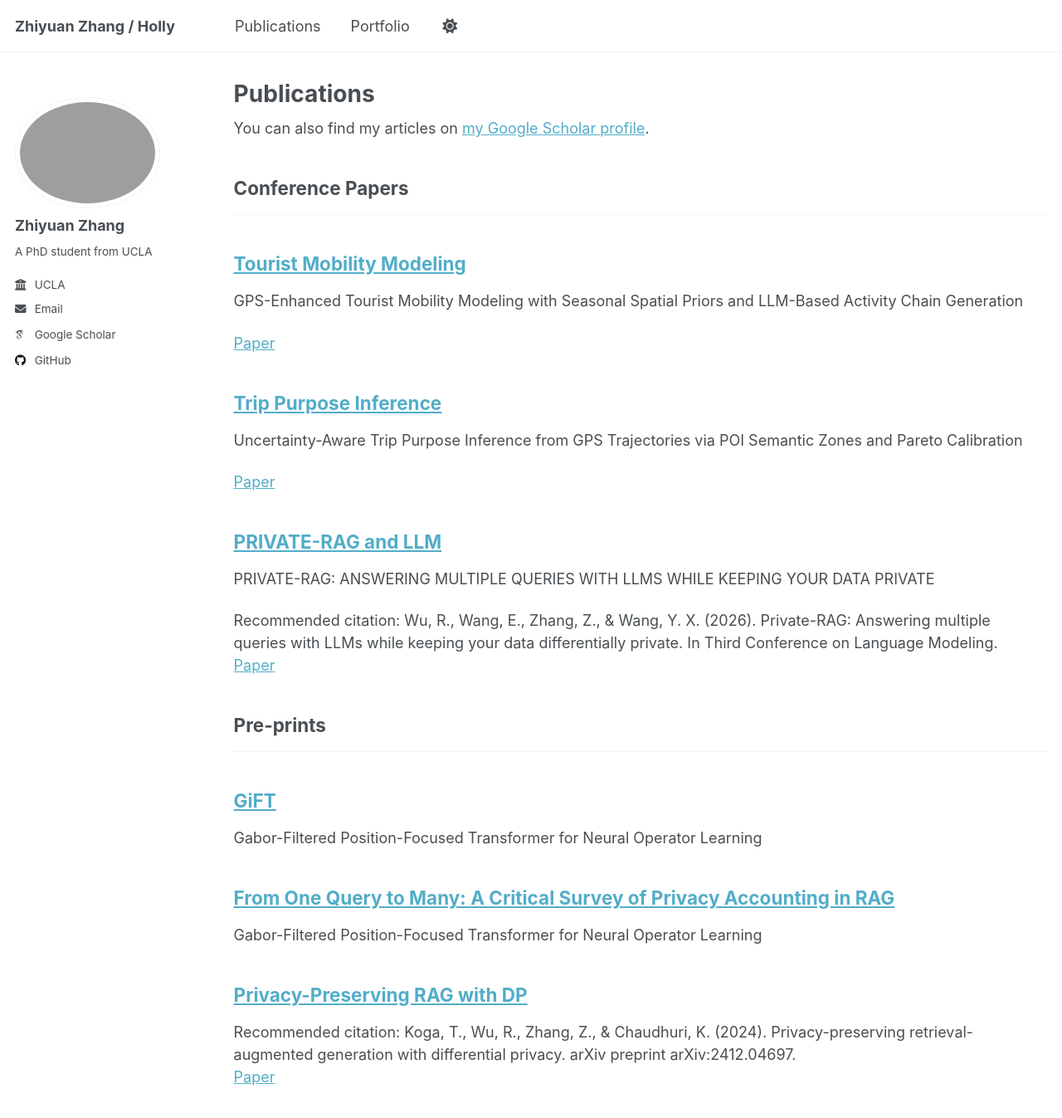
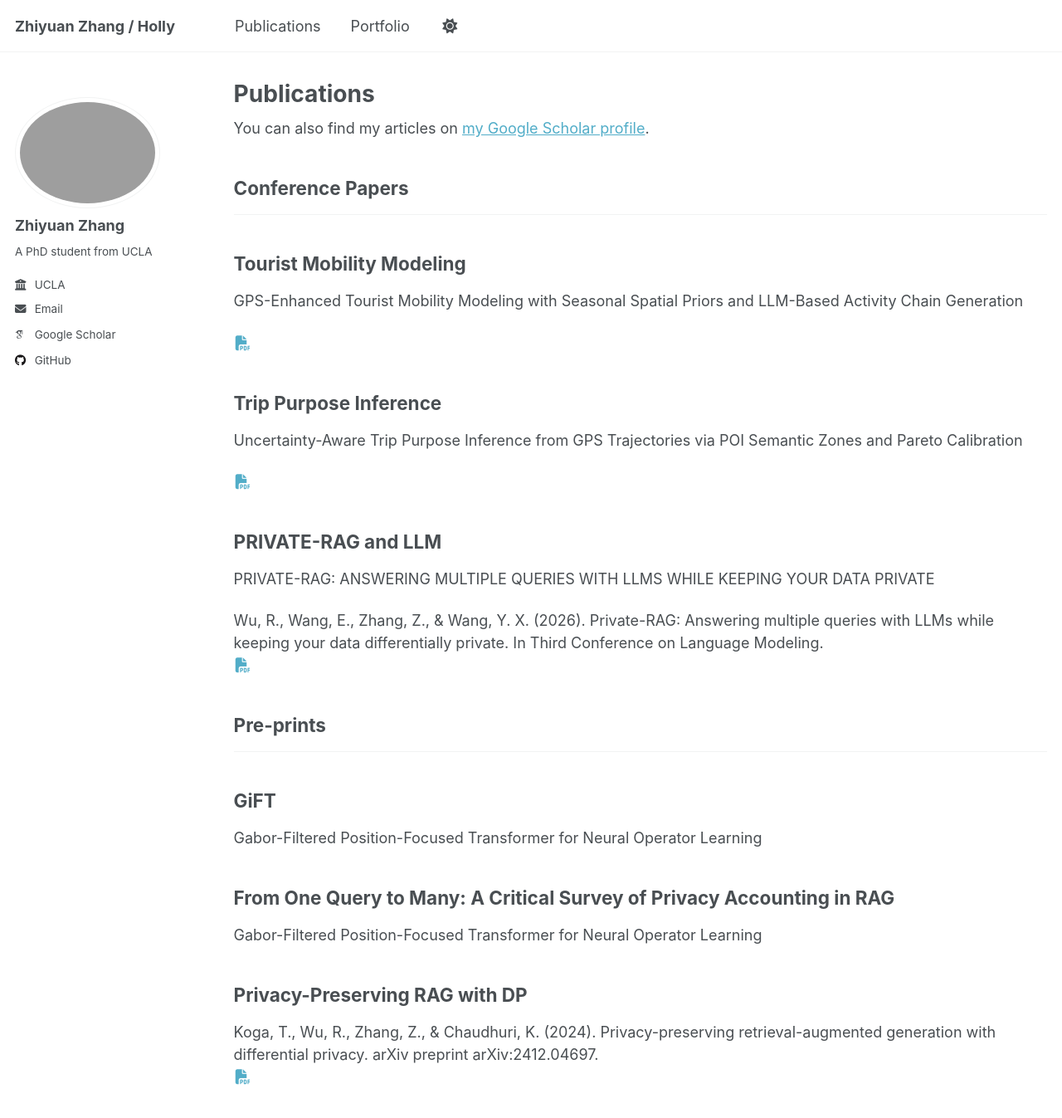
Before and after one commit to h-zhanggg/Zhiyuan-Zhang, a Jekyll site: the page built from _pages/publications.html, in a window 1280 px wide and 1400 px high. Shown: the top 1347 px of the window at 83% size. Built offline with Jekyll 4.4.1, drawn with Linux system fonts in a browser that asks for light colours; some web fonts are replaced; a script that is not in the unit is left out.

```diff
--- a/_includes/archive-single.html
+++ b/_includes/archive-single.html
@@ -27,7 +27,9 @@
     {% endif %}
 
     <h2 class="archive__item-title" itemprop="headline">
-      {% if post.link %}
+      {% if post.collection == 'publications' %}
+        {{ title }}
+      {% elsif post.link %}
         <a href="{{ post.link }}">{{ title }}</a> <a href="{{ base_path }}{{ post.url }}" rel="permalink"><i class="fa fa-link" aria-hidden="true" title="permalink"></i><span class="sr-only">Permalink</span></a>
       {% else %}
         <a href="{{ base_path }}{{ post.url }}" rel="permalink">{{ title }}</a>
@@ -52,32 +54,13 @@
     <p class="archive__item-excerpt" itemprop="description"><p>{{ post.excerpt | markdownify | remove: '<p>' | remove: '</p>' }}<strong><a href="{{ base_path }}{{ post.url }}" rel="permalink"> Read more</a></strong></p></p>
     {% endif %}
 
-    {% if post.citation and post.paperurl and post.slidesurl and post.bibtexurl %}
-      <p>Recommended citation: {{ post.citation }}<br /><a href="{{ post.paperurl }}">Paper</a> | <a href="{{ post.slidesurl }}">Download Slides</a> | <a href="{{ post.bibtexurl }}">Download Bibtex</a></p>
-    {% elsif post.citation and post.paperurl and post.slidesurl %}
-      <p>Recommended citation: {{ post.citation }}<br /><a href="{{ post.paperurl }}">Paper</a> | <a href="{{ post.slidesurl }}">Download Slides</a></p>
-    {% elsif post.citation and post.paperurl and post.bibtexurl %}
-      <p>Recommended citation: {{ post.citation }}<br /><a href="{{ post.paperurl }}">Paper</a> | <a href="{{ post.bibtexurl }}">Download Bibtex</a></p>
-    {% elsif post.citation and post.paperurl %}
-      <p>Recommended citation: {{ post.citation }}<br /><a href="{{ post.paperurl }}">Paper</a></p>
-    {% elsif post.citation and post.slidesurl and post.bibtexurl %}
-      <p>Recommended citation: {{ post.citation }}<br /><a href="{{ post.slidesurl }}">Download Slides</a> | <a href="{{ post.bibtexurl}}">Download Bibtex</a></p>
-    {% elsif post.citation and post.slidesurl %}
-      <p>Recommended citation: {{ post.citation }}<br /><a href="{{ post.slidesurl }}">Download Slides</a></p>
-    {% elsif post.citation and post.bibtexurl %}
-      <p>Recommended citation: {{ post.citation }}<br /><a href="{{ post.bibtexurl }}">Download Bibtex</a></p>
-    {% elsif post.citation %}
-      <p>Recommended citation: {{ post.citation }}</p>
-    {% elsif post.paperurl and post.bibtexurl %}
-      <p><a href=" {{ post.paperurl }} ">Paper</a> | <a href="{{ post.bibtexurl }}">Download Bibtex</a></p>
-    {% elsif post.paperurl %}
-      <p><a href=" {{ post.paperurl }} ">Paper</a></p>
-    {% elsif post.slidesurl and post.bibtexurl %}
-      <p><a href="{{ post.slidesurl }}">Download Slides</a> | <a href="{{ post.bibtexurl }}">Download Bibtex</a></p>
-    {% elsif post.slidesurl %}
-      <p><a href="{{ post.slidesurl }}">Download Slides</a></p>
-    {% elsif post.bibtexurl %}
-      <p><a href="{{ post.bibtexurl }}">Download Bibtex</a></p>
+    {% if post.citation or post.paperurl or post.slidesurl or post.bibtexurl %}
+      <p>
+        {% if post.citation %}{{ post.citation }}<br />{% endif %}
+        {% if post.paperurl %}<a href="{{ post.paperurl }}" title="Paper"><i class="fas fa-fw fa-file-pdf" aria-hidden="true"></i><span class="sr-only">Paper</span></a>{% endif %}
+        {% if post.slidesurl %}<a href="{{ post.slidesurl }}" title="Slides"><i class="fas fa-fw fa-person-chalkboard" aria-hidden="true"></i><span class="sr-only">Slides</span></a>{% endif %}
+        {% if post.bibtexurl %}<a href="{{ post.bibtexurl }}" title="BibTeX"><i class="fas fa-fw fa-quote-right" aria-hidden="true"></i><span class="sr-only">BibTeX</span></a>{% endif %}
+      </p>
     {% endif %}
 
   </article>
```
Also changed, not shown: _layouts/single.html (+8 -8 lines), _portfolio/portfolio-2.html (added, +7 -0 lines), _portfolio/portfolio-3.html (added, +7 -0 lines), 1 other file.
